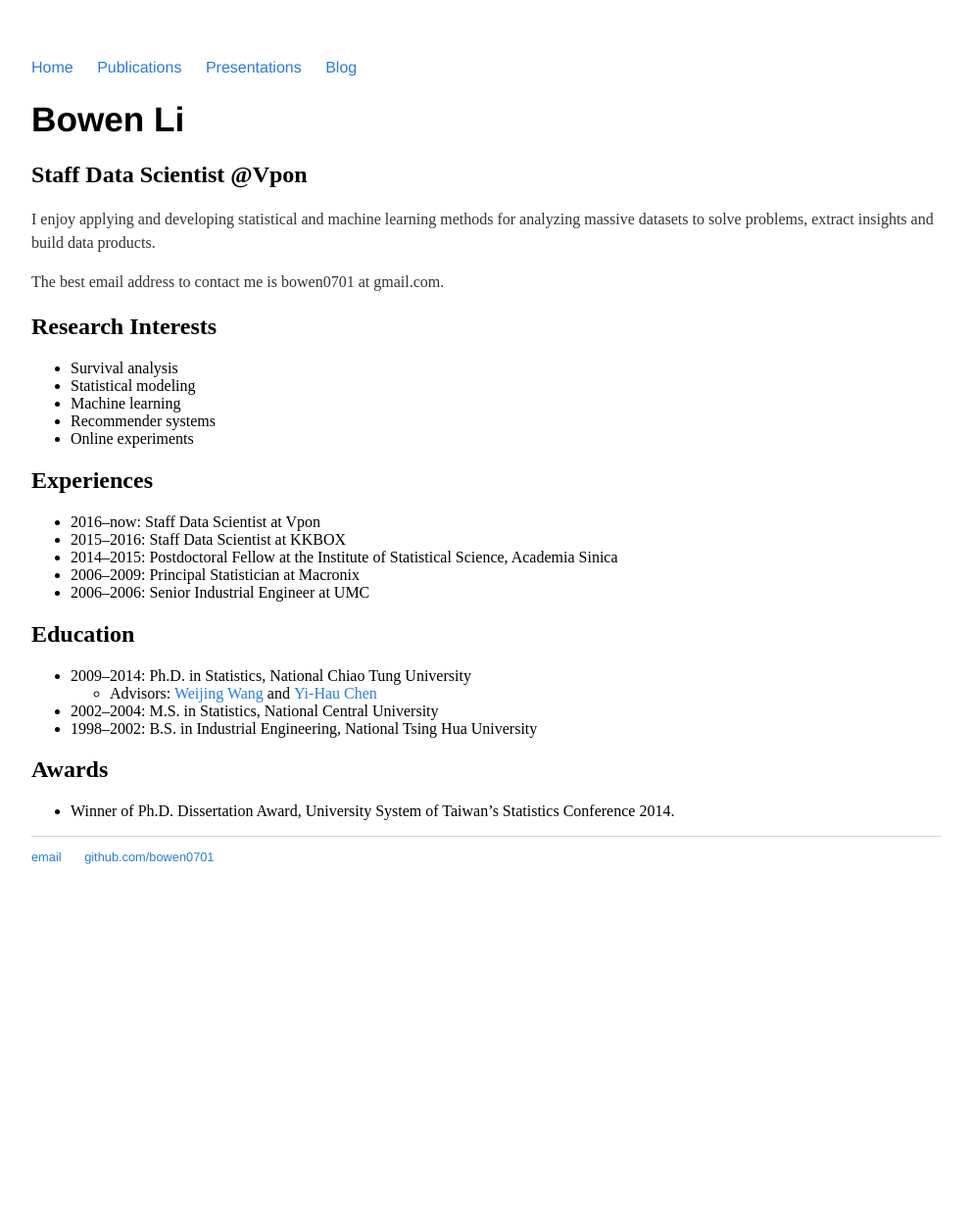
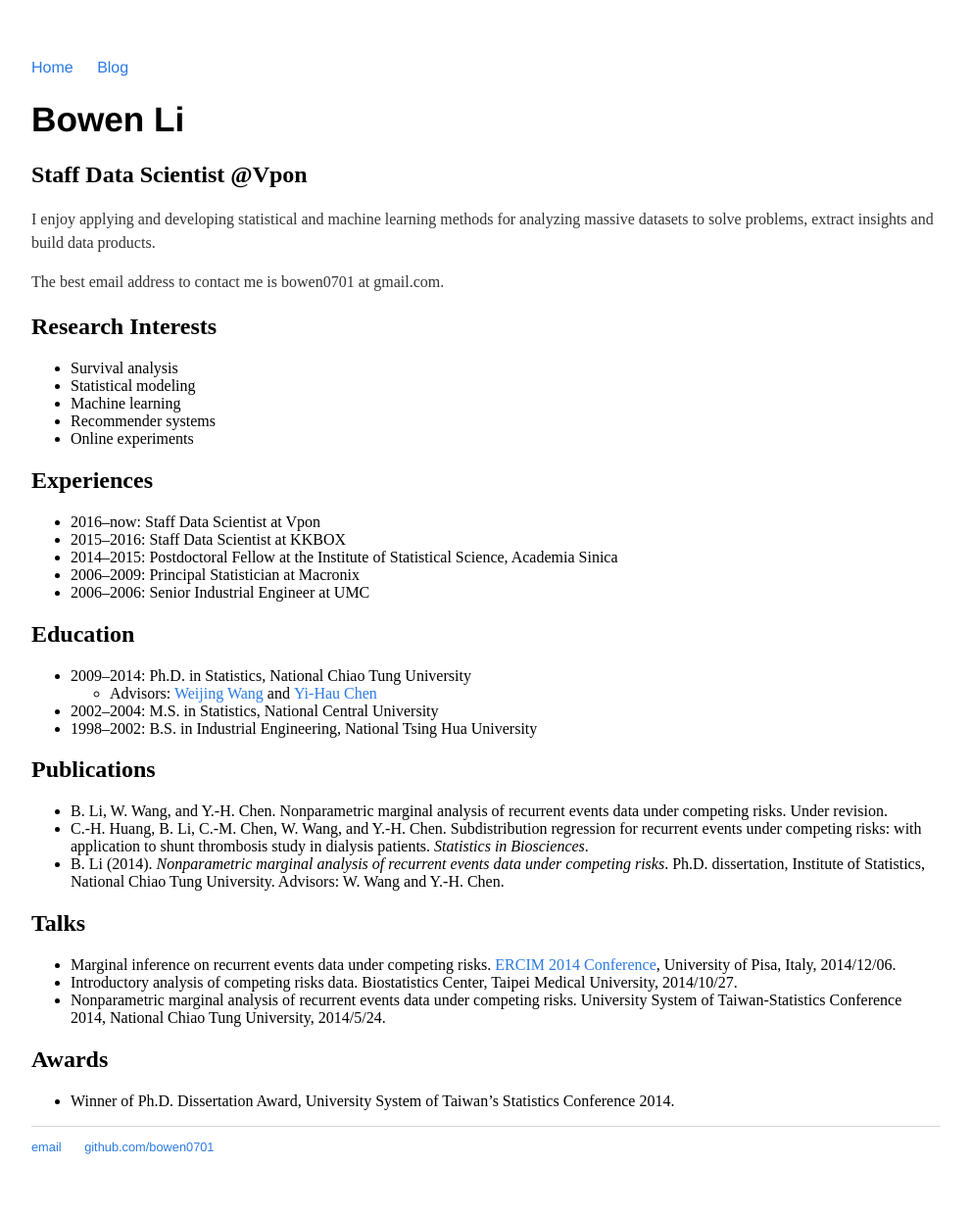
Before and after one commit to bowen0701/bowen0701.github.io, a Jekyll site: the page built from index.md, in a window 1280 px wide. Shown: the whole page at 98% size, without its empty margins (144-1135 px from the left). Built offline with Jekyll 4.4.1, drawn with Linux system fonts in a browser that asks for light colours; before the commit the page ends 942 px from its top, so only the background shows below that.

Commit message:
Combine publications and talks into home

```diff
--- a/_layouts/default.html
+++ b/_layouts/default.html
@@ -9,8 +9,6 @@
 			<nav>
 	    		<ul>
 	        		<li><a href="/">Home</a></li>
-	        		<li><a href="/publications">Publications</a></li>
-	        	    <li><a href="/presentations">Presentations</a></li>
 	        		<li><a href="/blog">Blog</a></li>
 	    		</ul>
 			</nav>
--- a/index.md
+++ b/index.md
@@ -31,5 +31,15 @@
 - 2002--2004: M.S. in Statistics, National Central University
 - 1998--2002: B.S. in Industrial Engineering, National Tsing Hua University
 
+## Publications
+- B. Li, W. Wang, and Y.-H. Chen. Nonparametric marginal analysis of recurrent events data under competing risks. Under revision.
+- C.-H. Huang, B. Li, C.-M. Chen, W. Wang, and Y.-H. Chen. Subdistribution regression for recurrent events under competing risks: with application to shunt thrombosis study in dialysis patients. *Statistics in Biosciences*.
+- B. Li (2014). *Nonparametric marginal analysis of recurrent events data under competing risks*. Ph.D. dissertation, Institute of Statistics, National Chiao Tung University. Advisors: W. Wang and Y.-H. Chen.
+
+## Talks
+- Marginal inference on recurrent events data under competing risks. [ERCIM 2014 Conference](http://cmstatistics.org/ERCIM2014/index.php), University of Pisa, Italy, 2014/12/06.
+- Introductory analysis of competing risks data. Biostatistics Center, Taipei Medical University, 2014/10/27.
+- Nonparametric marginal analysis of recurrent events data under competing risks. University System of Taiwan-Statistics Conference 2014, National Chiao Tung University, 2014/5/24.
+
 ## Awards
 - Winner of Ph.D. Dissertation Award, University System of Taiwan’s Statistics Conference 2014.
```
Also changed, not shown: presentations/index.md (deleted, +0 -11 lines), publications/index.md (deleted, +0 -13 lines).
